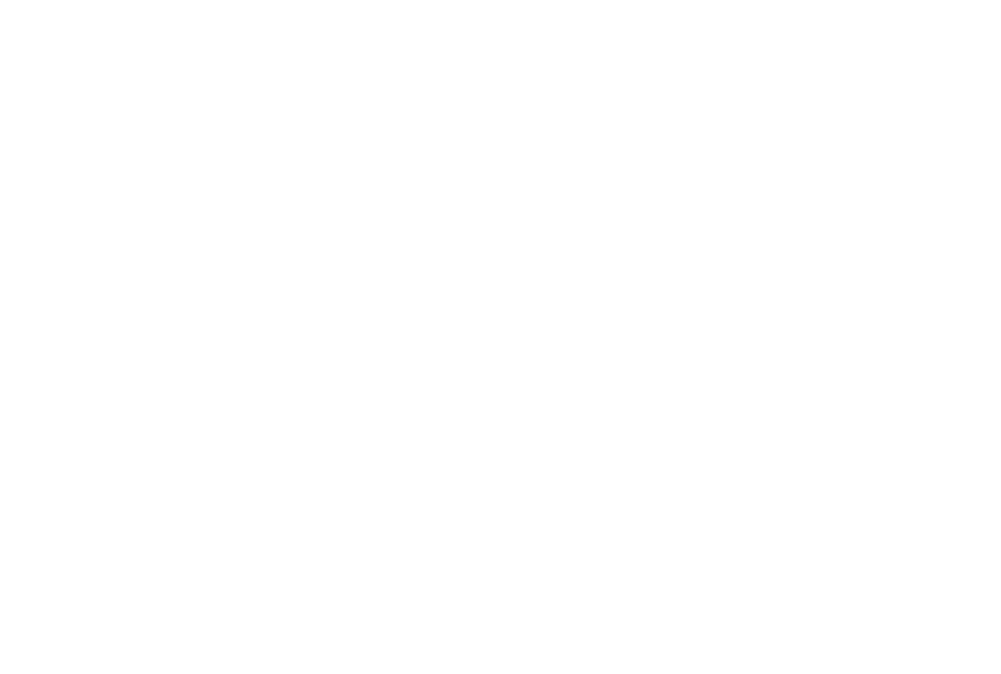
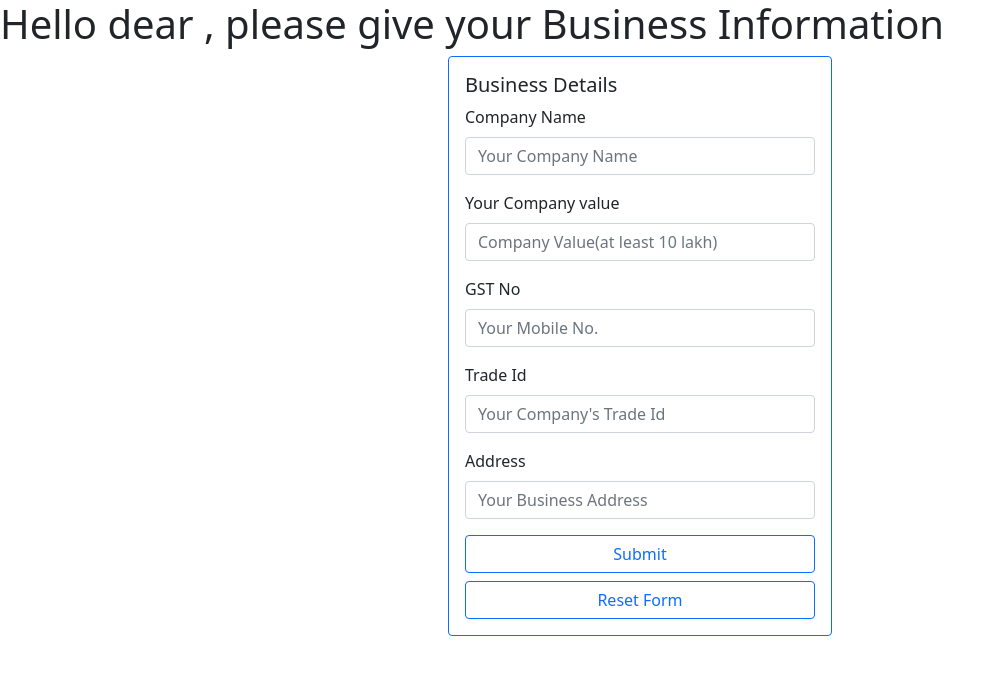
Before and after one commit to HameemH/Loan-application-client, a React (Create React App) app: page /step2/1 in a window 1280 px wide. Before the commit this address had no page. Shown: the top 674 px of the page, without its empty margins (0-1001 px from the left). Built offline with nearby package versions, Linux system fonts and the light colour scheme; no server answers.

Commit message:
step 02 all funconality finished

```diff
--- a/package.json
+++ b/package.json
@@ -10,6 +10,7 @@
     "react": "^18.1.0",
     "react-bootstrap": "^2.4.0",
     "react-dom": "^18.1.0",
+    "react-query": "^3.39.1",
     "react-router-dom": "^6.3.0",
     "react-scripts": "5.0.1",
     "web-vitals": "^2.1.4"
--- a/src/App.js
+++ b/src/App.js
@@ -10,8 +10,8 @@ function App() {
     <div >
      <Routes>
        <Route path='/' element={<Step01></Step01>}></Route>
-       <Route path='/step2' element={<Step02></Step02>}></Route>
-       <Route path='/step3' element={<Step03></Step03>}></Route>
+       <Route path='/step2/:id' element={<Step02></Step02>}></Route>
+       <Route path='/step3/:id' element={<Step03></Step03>}></Route>
      </Routes>
     </div>
   );
--- a/src/Components/Step01.js
+++ b/src/Components/Step01.js
@@ -1,14 +1,18 @@
 import React, { useState } from 'react';
 import { Button, Card, Form } from 'react-bootstrap';
+import { useNavigate } from 'react-router-dom';
+import Step02 from './Step02';
 
 const Step01 = () => {
     const [ageError, setAgeError] =  useState('');
     const [idError, setIdError] = useState ('');
+    const [userid , setuserId] = useState('')
+    const navigate = useNavigate();
+
     const handlePersonalInfo = e => {
         e.preventDefault()
         const name = e.target.firstname.value + ' ' + e.target.lastname.value;
         const age = e.target.age.value;
-        console.log(age);
         const id = e.target.id.value;
         if(age <18 || id.length> 12 || id.length<12){
             setAgeError('You have to be at least 18')
@@ -41,8 +45,13 @@ const Step01 = () => {
               })
                 .then(res => res.json())
                 .then(data => {
-                  console.log(data);
+                    setuserId(data.insertedId)
+
+                  console.log(userid);
                   alert('Your Info has been updated')
+
+                  navigate (`step2/${data.insertedId}`)
+
                 })
             }
 
@@ -104,6 +113,7 @@ const Step01 = () => {
 
                 </Card.Body>
             </Card>
+
         </div>
     );
 };
--- a/src/Components/Step02.js
+++ b/src/Components/Step02.js
@@ -1,9 +1,109 @@
-import React from 'react';
+import React, { useEffect, useState } from 'react';
+import { useParams, useNavigate } from 'react-router-dom';
+import { Button, Form, Card } from 'react-bootstrap';
 
 const Step02 = () => {
+    const [user, setUser] = useState([])
+    const [valueError, setValueError] = useState('');
+    const navigate = useNavigate();
+    const {id} = useParams()
+    console.log(id);
+   useEffect(()=>{
+       fetch(`http://localhost:5000/users/${id}`)
+       .then(res=> res.json()).then(data=> {
+        setUser(data);
+        console.log(data);
+       } )
+   },[])
+   const handleBusinessInfo = e =>{
+        e.preventDefault()
+        const name = user?.name;
+        const age = user?.age;
+        const Nid = user?.id;
+        const phone = user?.phone;
+        const email = user?.email;
+        const companyname = e.target.companyname.value;
+        const companayvalue = e.target.companayvalue.value;
+        if(companayvalue < 1000000){
+            setValueError('Your Company value should be at least 10 Lakhs')
+        }
+
+        const gst = e.target.gst.value;
+        const tradeid = e.target.tradeid.value;
+        const businessaddress = e.target.address.value;
+        const personalInfo ={name, age, phone, email, id:Nid, companyname, companayvalue,gst, tradeid, businessaddress}
+         if( valueError ===''){
+            fetch(`http://localhost:5000/users/${id}`, {
+                method: 'PUT',
+                headers: {
+                  'content-type': 'application/json'
+                },
+                body: JSON.stringify(personalInfo)
+              })
+                .then(res => res.json())
+                .then(data => {
+                  console.log(data);
+                  alert('Your Info has been updated')
+
+                 navigate(`/step3/${id}`)
+
+                })
+
+         }
+   }
+   const handleReset = ()=>{
+    window.location.reload()
+}
     return (
         <div>
+            <h1>Hello dear {user?.name}, please give your Business Information</h1>
+             <Card className='m-auto border border-primary' style={{ width: '24rem' }}>
 
+                <Card.Body>
+                    <Card.Title>Business Details</Card.Title>
+
+                    <Form onSubmit={handleBusinessInfo} >
+                        <Form.Group className="mb-3" controlId="formBasicEmail">
+                            <Form.Label>Company Name</Form.Label>
+                            <Form.Control name='companyname' type="text" placeholder="Your Company Name" required />
+
+                        </Form.Group>
+
+                        <Form.Group className="mb-3" controlId="formBasicEmail">
+                            <Form.Label>Your Company value</Form.Label>
+                            <Form.Control name='companayvalue' type="number" placeholder="Company Value(at least 10 lakh)" required />
+
+                        </Form.Group>
+                        <Form.Group className="mb-3" controlId="formBasicEmail">
+                            <Form.Label>GST No</Form.Label>
+                            <Form.Control name='gst' type="number" placeholder="Your Mobile No." required />
+
+                        </Form.Group>
+                        <Form.Group className="mb-3" controlId="formBasicEmail">
+                            <Form.Label>Trade Id</Form.Label>
+                            <Form.Control name='tradeid' type="number" placeholder="Your Company's Trade Id" required />
+
+                        </Form.Group>
+                        <Form.Group className="mb-3" controlId="formBasicEmail">
+                            <Form.Label>Address</Form.Label>
+                            <Form.Control name='address' type="text" placeholder="Your Business Address" required />
+
+                        </Form.Group>
+
+                        {(valueError==='')?
+                         <Button variant=" btn btn-outline-primary item-center w-100 " type="submit">
+                            Submit
+                        </Button>:  <Button variant=" btn btn-outline-primary item-center w-100 " disabled type="submit">
+                            Submit
+                        </Button> }
+                        <Button variant=" btn btn-outline-primary item-center w-100 mt-2  " onClick={handleReset} type="submit">
+                            Reset Form
+                        </Button>
+
+                    </Form>
+
+                </Card.Body>
+            </Card>
         </div>
     );
 };
--- a/src/Components/Step03.js
+++ b/src/Components/Step03.js
@@ -1,9 +1,75 @@
-import React from 'react';
+import React, { useEffect, useState } from 'react';
+import { useParams } from 'react-router-dom';
+import { Button, Form, Card } from 'react-bootstrap';
 
 const Step03 = () => {
+    const [user, setUser] = useState([])
+    const {id} = useParams()
+
+    useEffect(()=>{
+        fetch(`http://localhost:5000/users/${id}`)
+        .then(res=> res.json()).then(data=> {
+         setUser(data);
+         console.log(data);
+        } )
+    },[])
+   const  handleLoaninfo = e =>{
+    e.preventDefault()
+   }
+   const handleReset = ()=>{
+    window.location.reload()
+}
+    console.log(id);
     return (
         <div>
+             <h1>Hello dear {user?.name}, please give your Business Information</h1>
+             <Card className='m-auto border border-primary' style={{ width: '24rem' }}>
 
+                <Card.Body>
+                    <Card.Title>Business Details</Card.Title>
+
+                    <Form onSubmit={handleLoaninfo} >
+                        <Form.Group className="mb-3" controlId="formBasicEmail">
+                            <Form.Label>Company Name</Form.Label>
+                            <Form.Control name='companyname' type="text" placeholder="Your Company Name" required />
+
+                        </Form.Group>
+
+                        <Form.Group className="mb-3" controlId="formBasicEmail">
+                            <Form.Label>Your Company value</Form.Label>
+                            <Form.Control name='companayvalue' type="number" placeholder="Company Value(at least 10 lakh)" required />
+
+                        </Form.Group>
+                        <Form.Group className="mb-3" controlId="formBasicEmail">
+                            <Form.Label>GST No</Form.Label>
+                            <Form.Control name='gst' type="number" placeholder="Your Mobile No." required />
+
+                        </Form.Group>
+                        <Form.Group className="mb-3" controlId="formBasicEmail">
+                            <Form.Label>Trade Id</Form.Label>
+                            <Form.Control name='tradeid' type="number" placeholder="Your Company's Trade Id" required />
+
+                        </Form.Group>
+                        <Form.Group className="mb-3" controlId="formBasicEmail">
+                            <Form.Label>Address</Form.Label>
+                            <Form.Control name='address' type="text" placeholder="Your Business Address" required />
+
+                        </Form.Group>
+
+                        {/* {(==='')?
+                         <Button variant=" btn btn-outline-primary item-center w-100 " type="submit">
+                            Submit
+                        </Button>:  <Button variant=" btn btn-outline-primary item-center w-100 " disabled type="submit">
+                            Submit
+                        </Button> } */}
+                        <Button variant=" btn btn-outline-primary item-center w-100 mt-2  " onClick={handleReset} type="submit">
+                            Reset Form
+                        </Button>
+
+                    </Form>
+
+                </Card.Body>
+            </Card>
         </div>
     );
 };
```
Also changed, not shown: 1 other file (tests, documents, lock files or other folders).
